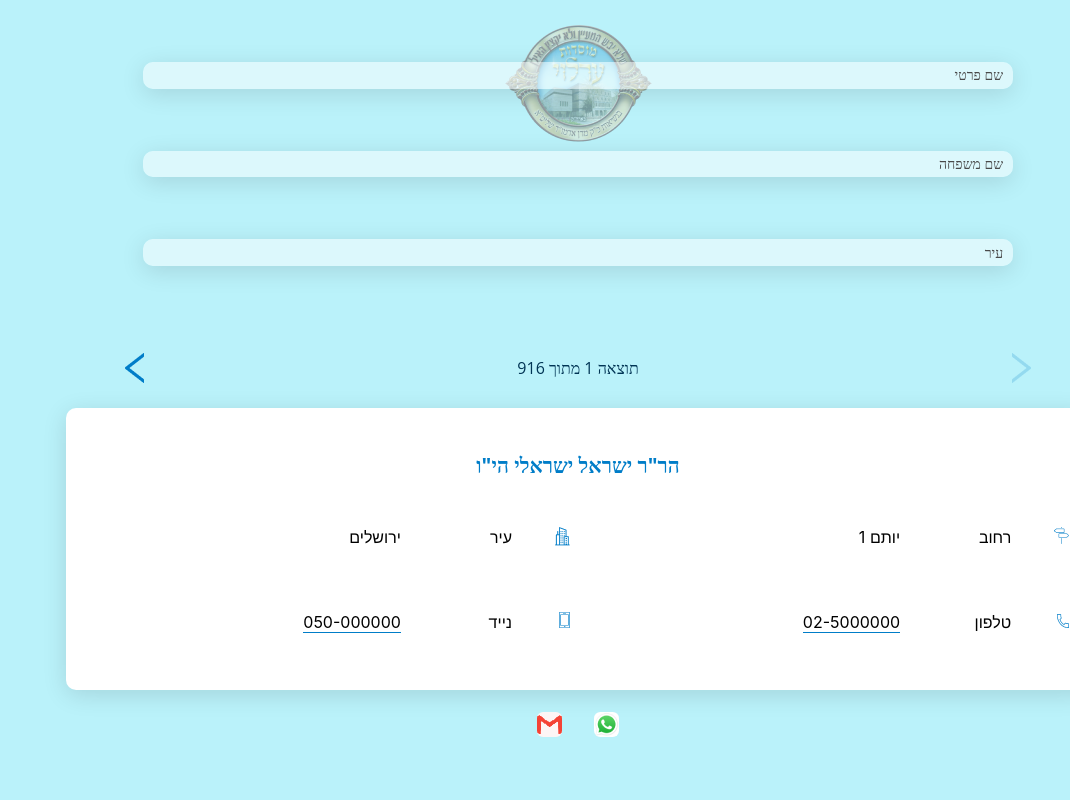
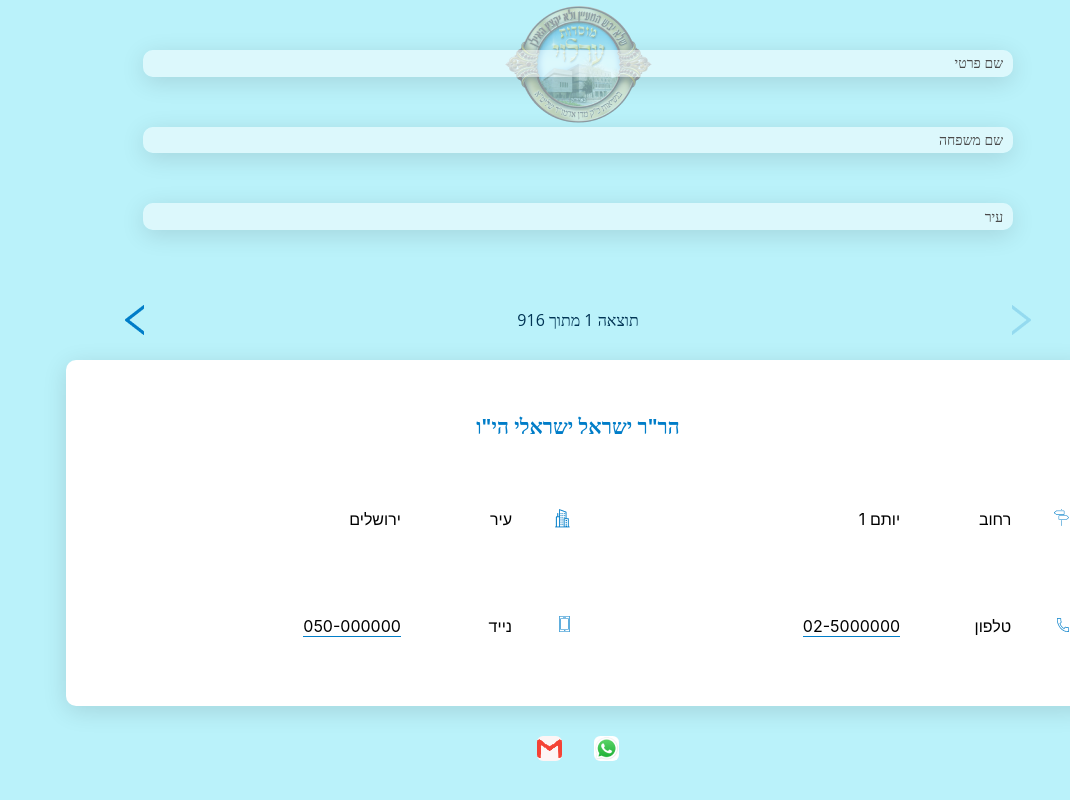
Before and after one commit to HaimAbeles/Phonbook-Erloy, a React (Create React App) app: page / in a window 1280 px wide. Shown: the whole page, without its empty margins (210-1280 px from the left). Built offline with nearby package versions, Linux system fonts and the light colour scheme.

Commit message:
fix landscape design

```diff
--- a/src/Components/HeaderSearch/HeaderSearch.css
+++ b/src/Components/HeaderSearch/HeaderSearch.css
@@ -8,6 +8,6 @@
 
 @media only screen and (orientation: landscape) {
     .container-filter-inputs {
-        height: 41%;
+        height: 35%;
     }
 }
--- a/src/Components/Logo/Logo.css
+++ b/src/Components/Logo/Logo.css
@@ -16,7 +16,7 @@
     }
     .logo {
         position: relative;
-        top: 20%;
+        top: 4%;
         opacity: 0.4;
         z-index: -1;
     }
--- a/src/Components/SinglePersonContact/SinglePersonContact.css
+++ b/src/Components/SinglePersonContact/SinglePersonContact.css
@@ -43,3 +43,9 @@
     width: 100%;
     justify-content: center;
 }
+
+@media only screen and (orientation: landscape) {
+    .container-contact {
+        height: 54%;
+    }
+}
```
